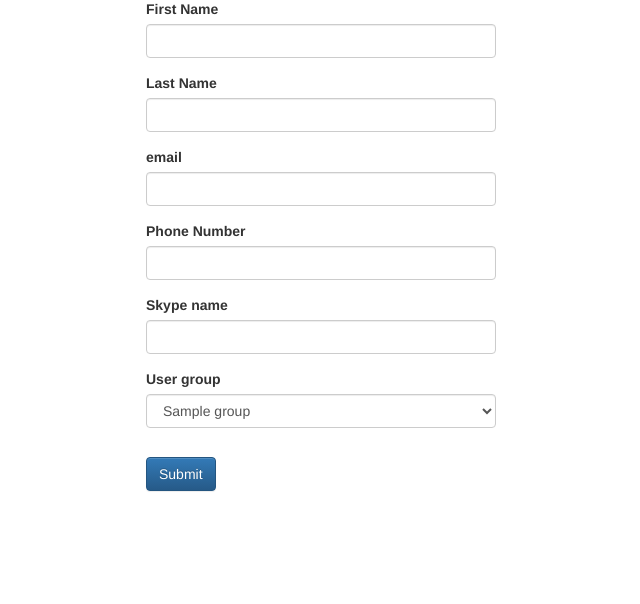
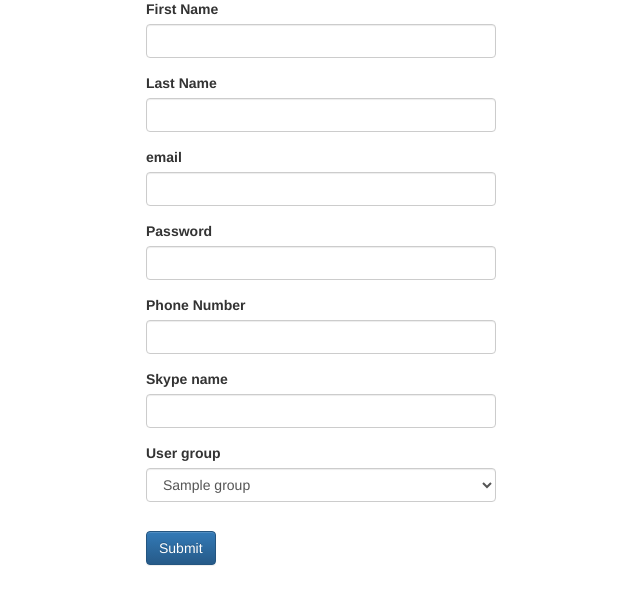
Before and after one commit to itsrimzz/alpha, a Django app: template templates/new_user.html in a window 1280 px wide. Shown: the part 196-800 px from the top of the page, without its empty margins (319-959 px from the left). Run offline with Django 3.2, Linux system fonts and the light colour scheme; the template is opened without the code that fills it: most values are stand-ins (such as "Sample title", 1, 10 or a date in 2020); some libraries are stand-ins or nearby versions.

Commit message:
added password to signup

```diff
--- a/alpha_app/views.py
+++ b/alpha_app/views.py
@@ -62,6 +62,8 @@ def create_user (request):
                 return render(request, "blank.html", {"page_title" : "User Already exists !"})
             user, created = User.objects.get_or_create(username = request.POST['email'], email = request.POST['email'], first_name = request.POST['first-name'], last_name = request.POST['last-name'], )
             if created:
+                user.set_password(request.POST['password'])
+                user.save()
                 group = Group.objects.get(name=request.POST['group'])
                 user.groups.add(group)
                 UserProfile.objects.create(user = user, phone_number = request.POST['phone'], skype_name = request.POST['skype'])
--- a/templates/new_user.html
+++ b/templates/new_user.html
@@ -73,6 +73,10 @@
         <input type="email" class="form-control" id="email" required name="email">
       </div>
       <div class="form-group">
+        <label for="password">Password</label>
+        <input type="password" class="form-control" id="password" required name="password">
+      </div>
+      <div class="form-group">
         <label for="phone">Phone Number</label>
         <input type="text" class="form-control" id="phone" name="phone">
       </div>
```
